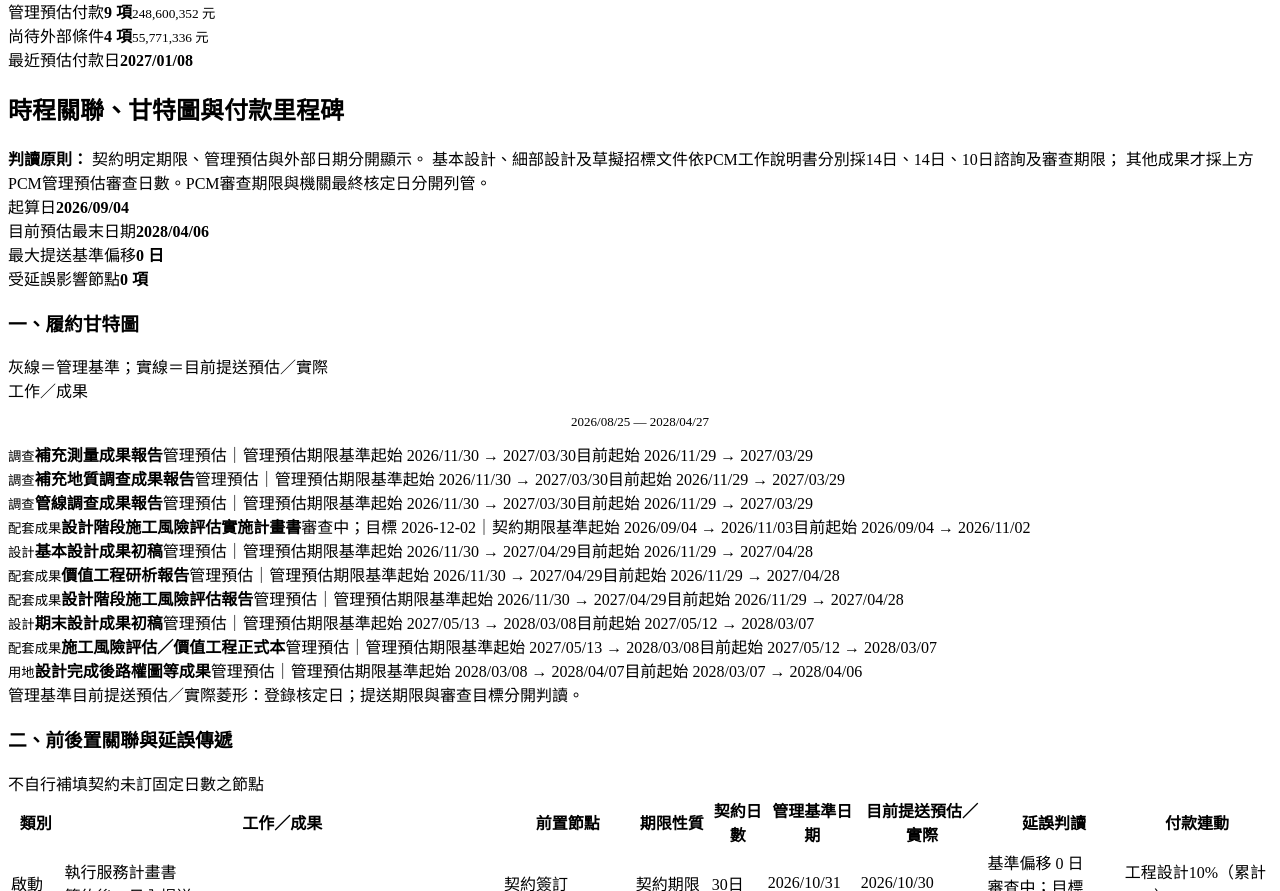
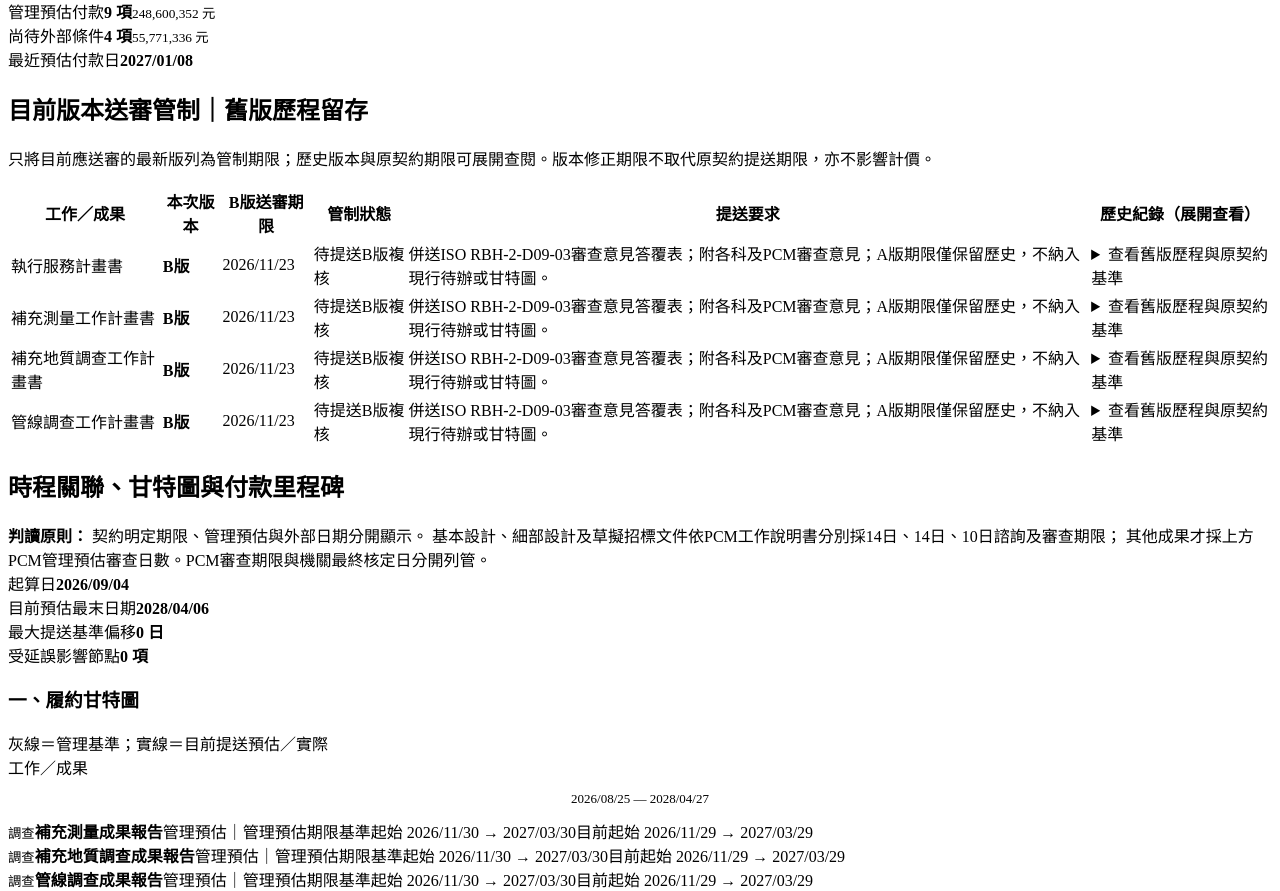
Before and after one commit to rbereo0002-png/yilan-rail-dashboard, a website with bundled scripts: page index.html in a window 1280 px wide. Shown: the part 1538-2429 px from the top of the page. Built offline with nearby package versions, Linux system fonts and the light colour scheme.

Commit message:
ui: add prominently visible active revision submission control table

```diff
--- a/index.html
+++ b/index.html
@@ -291,6 +291,7 @@
 
     </section>
 <!-- 第二階段：時程關聯／甘特圖／延誤／付款 -->
+<section class="card" id="revisionTrackingControl"><div class="hd"><h2>目前版本送審管制｜舊版歷程留存</h2></div><div class="bd"><p>只將目前應送審的最新版列為管制期限；歷史版本與原契約期限可展開查閱。版本修正期限不取代原契約提送期限，亦不影響計價。</p><div class="scroll"><table class="tbl" id="revisionTrackingTable"></table></div></div></section>
 <section class="card schedule-control" id="scheduleControl">
   <div class="hd"><h2>時程關聯、甘特圖與付款里程碑</h2></div>
   <div class="bd">
```
